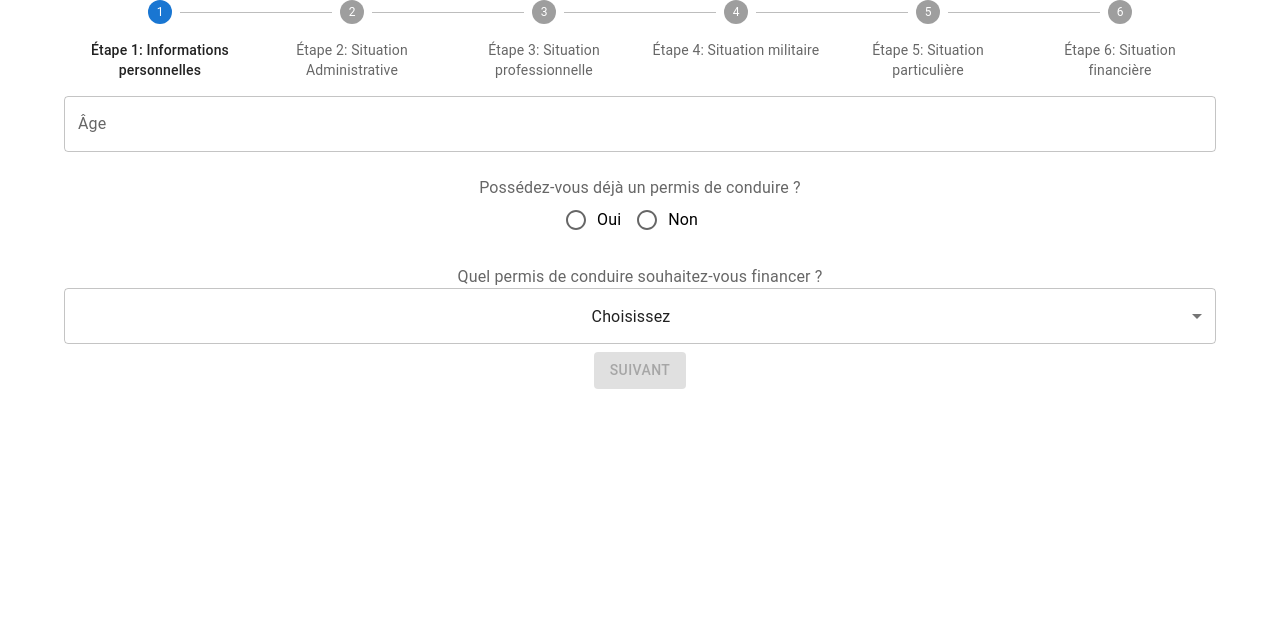
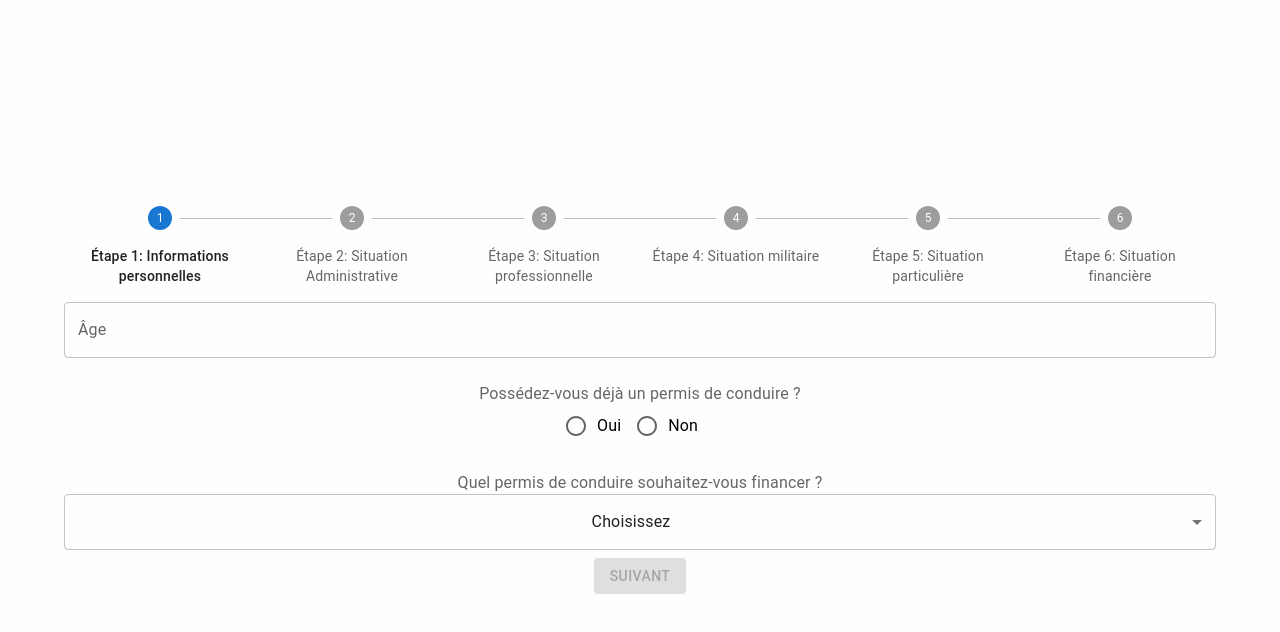
Before and after one commit to Bee042/simulateur_v3, a React (Create React App) app: page / in a window 1280 px wide. Shown: the top 632 px of the page. Built offline with nearby package versions, Linux system fonts and the light colour scheme.

Commit message:
ajout router et gestion 404

```diff
--- a/package.json
+++ b/package.json
@@ -11,6 +11,7 @@
     "@testing-library/user-event": "^13.5.0",
     "react": "^18.3.1",
     "react-dom": "^18.3.1",
+    "react-router-dom": "^6.26.0",
     "react-scripts": "5.0.1",
     "web-vitals": "^2.1.4"
   },
--- a/src/App.css
+++ b/src/App.css
@@ -1,3 +1,10 @@
 .App {
+  background-color: #fefefe;
+  min-height: 100vh;
+  display: flex;
+  flex-direction: column;
+  align-items: center;
+  justify-content: center;
+  font-size: calc(10px + 2vmin);
   text-align: center;
 }
--- a/src/App.js
+++ b/src/App.js
@@ -1,12 +1,10 @@
 import './App.css';
-import Form from './components/Form';
+import RouterConfig from './config/Router';
 
 function App() {
   return (
     <div className="App">
-
-    <Form />
-
+      <RouterConfig />
     </div>
   );
 }
--- /dev/null
+++ b/src/components/errors/Error404.js
@@ -0,0 +1,14 @@
+import { Card, Container, Typography } from "@mui/material";
+import React from "react";
+
+function Error404() {
+  return (
+    <Container>
+      <Card>
+        <Typography>Page non trouvée</Typography>
+      </Card>
+    </Container>
+  );
+}
+
+export default Error404;
--- /dev/null
+++ b/src/config/Router.js
@@ -0,0 +1,17 @@
+import React from 'react'
+import { BrowserRouter as Router, Route, Routes } from 'react-router-dom';
+import Form from '../components/Form';
+import Error404 from '../components/errors/Error404';
+
+const RouterConfig = () => {
+    return(
+        <Router>
+            <Routes>
+                <Route path="/" element={<Form/>} />
+                <Route path='*' element={<Error404 />} />
+            </Routes>
+        </Router>
+    );
+};
+
+export default RouterConfig;
```
Also changed, not shown: 1 other file (tests, documents, lock files or other folders).
